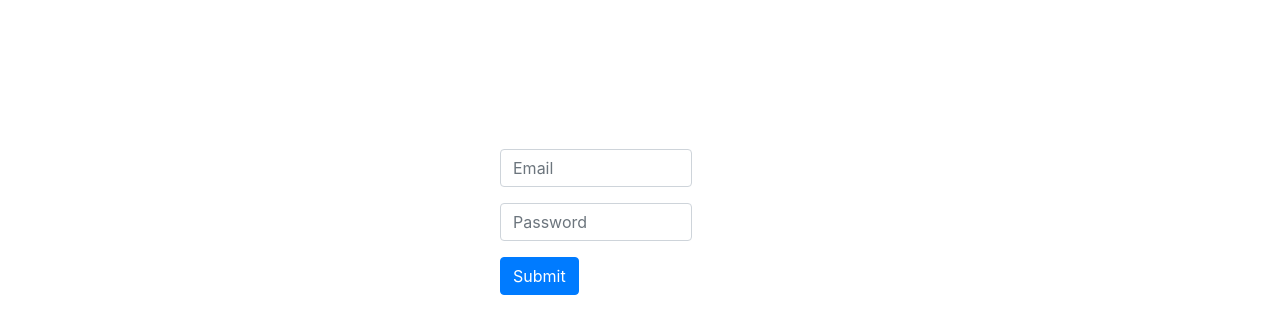
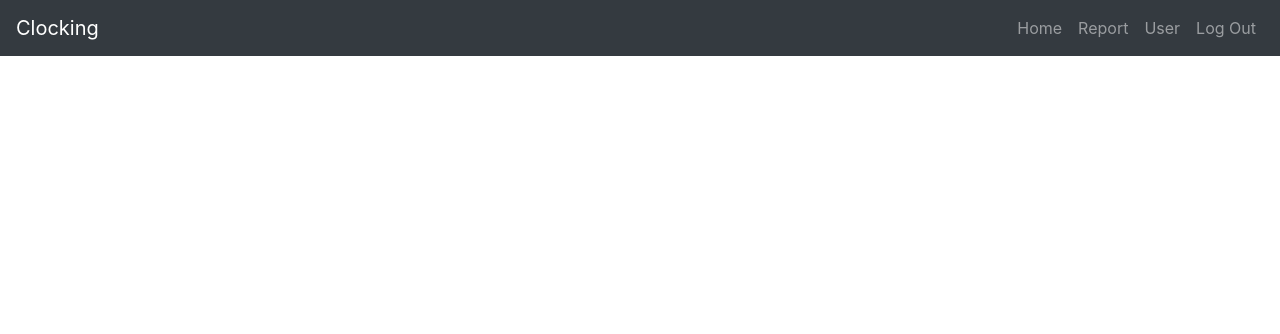
Before and after one commit to Ugerpaul17/time-tracker-app, a Next.js app: page / in a window 1280 px wide. Shown: the top 334 px of the page. Built offline with nearby package versions, Linux system fonts and the light colour scheme.

Commit message:
Add dashboard to the root

```diff
--- a/pages/index.js
+++ b/pages/index.js
@@ -1,15 +1,15 @@
 import Login from '../components/Login';
+import Dashboard from '../components/Dashboard'
 
 
 function HomePage() {
 
 
     return (
-
-        <div>
-            <Login/>
-        </div>
-    )
+      <div>
+        <Dashboard/>
+      </div>
+    );
 }
 
 export default HomePage
```
